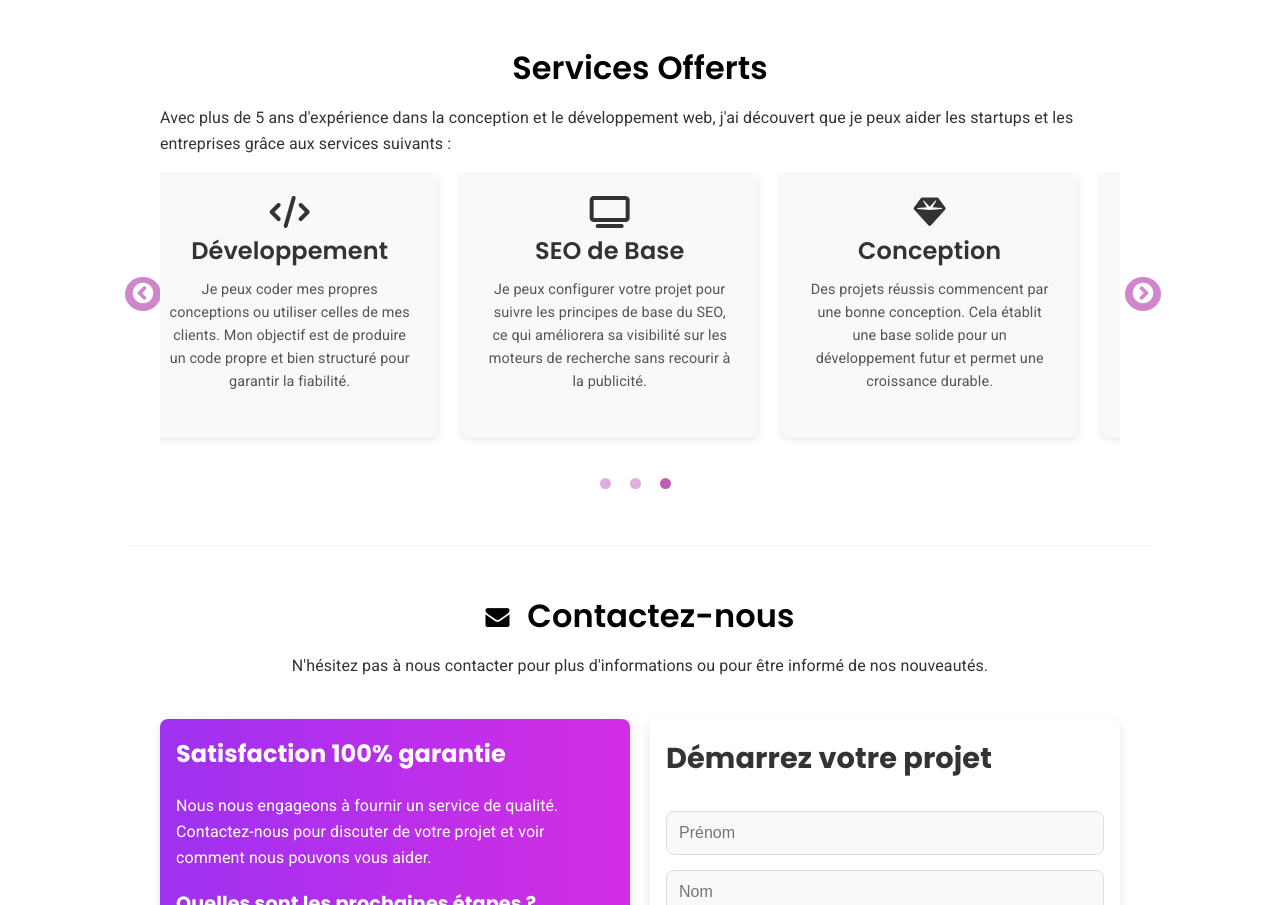
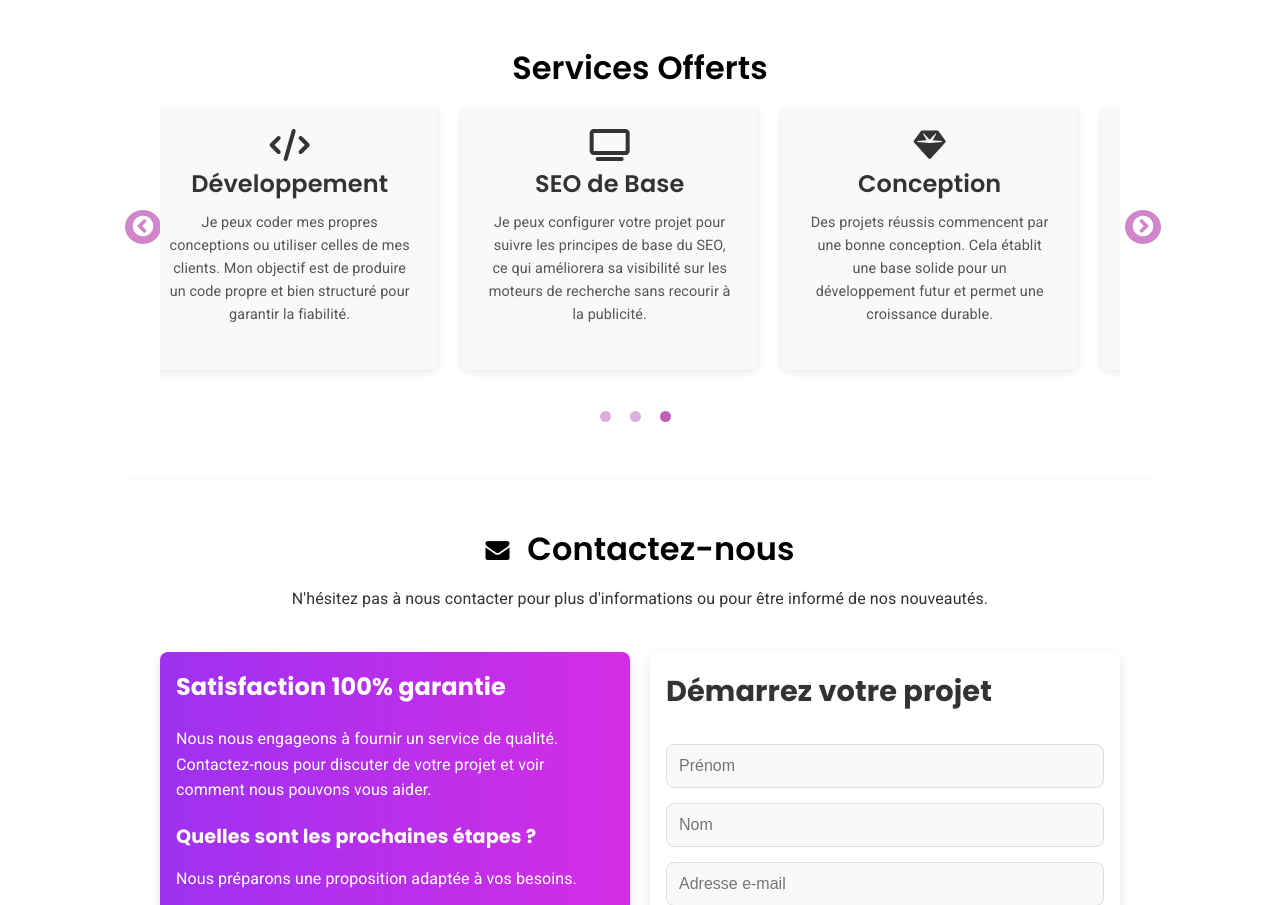
Before and after one commit to Eya-Dhouibi/portfolio-, a React (Vite) app: page / in a window 1280 px wide. Shown: the part 2243-3148 px from the top of the page. Built offline with nearby package versions, Linux system fonts and the light colour scheme.

Commit message:
commit-15

```diff
--- a/src/components/service.jsx
+++ b/src/components/service.jsx
@@ -57,10 +57,6 @@ const Services = () => {
     <section id="services" className="services-section">
       <div className="container">
         <h2 className="section-title">Services Offerts</h2>
-        <p className="section-description">
-          Avec plus de 5 ans d'expérience dans la conception et le développement web,
-          j'ai découvert que je peux aider les startups et les entreprises grâce aux services suivants :
-        </p>
         <Slider {...settings}>
           {services.map((service, index) => (
             <div className="service-card" key={index}>
```
